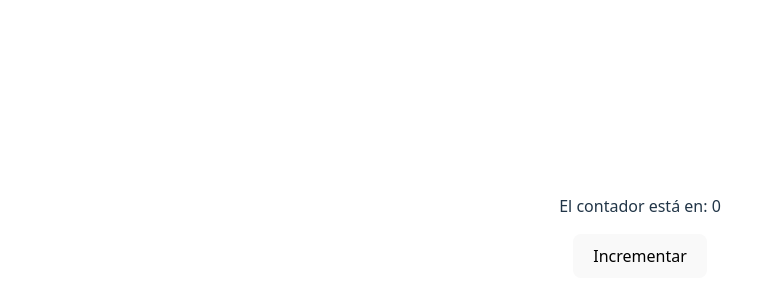
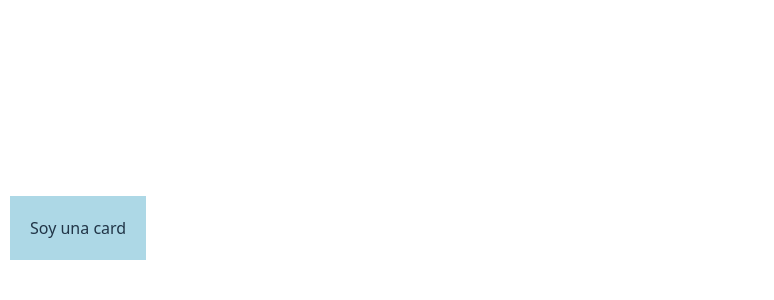
Before and after one commit to vmarialuzm/curso-react-platzi, a React (Vite) app: page / in a window 1280 px wide. Shown: the part 172-472 px from the top of the page, without its empty margins (0-774 px from the left). Built offline with nearby package versions, Linux system fonts and the light colour scheme.

Commit message:
styles css, sass y modulos css

```diff
--- a/package.json
+++ b/package.json
@@ -11,7 +11,8 @@
   },
   "dependencies": {
     "react": "^19.0.0",
-    "react-dom": "^19.0.0"
+    "react-dom": "^19.0.0",
+    "sass": "^1.85.1"
   },
   "devDependencies": {
     "@eslint/js": "^9.21.0",
--- a/src/App.jsx
+++ b/src/App.jsx
@@ -1,17 +1,12 @@
-import Card from './componentes/Card';
-import Counter from './componentes/Counter';
-import ToggleButton from './componentes/ToggleButton';
-import NameForm from './componentes/NameForm';
-import CounterWithEffect from './componentes/CounterWithEffect';
+import Card from './componentes/Card/Card';
 
-import './App.css'
 
 function App() {
   // const items = ["React", "JavaScript", "Vite"];
 
   return (
     <>
-      <CounterWithEffect />
+      <Card />
     </>
   );
 }
--- /dev/null
+++ b/src/componentes/Card/Card.jsx
@@ -0,0 +1,11 @@
+import styles from './Card.module.scss';
+
+const Card = () => {
+  return (
+    <div className={styles.card}>
+      Soy una card
+    </div>
+  );
+};
+
+export default Card;
--- /dev/null
+++ b/src/componentes/Card/Card.module.css
@@ -0,0 +1,5 @@
+.card {
+    padding: 20px;
+    margin: 10px;
+    background-color: lightblue;
+  }
--- /dev/null
+++ b/src/componentes/Card/Card.module.scss
@@ -0,0 +1,7 @@
+$primary: lightblue;
+
+.card {
+  padding: 20px;
+  margin: 10px;
+  background-color: $primary;
+}
--- /dev/null
+++ b/src/componentes/Card/styles.css
@@ -0,0 +1,6 @@
+/* En styles.css */
+.card {
+    padding: 20px;
+    margin: 10px;
+    background-color: pink;
+  }
```
Also changed, not shown: 1 other file (tests, documents, lock files or other folders).
